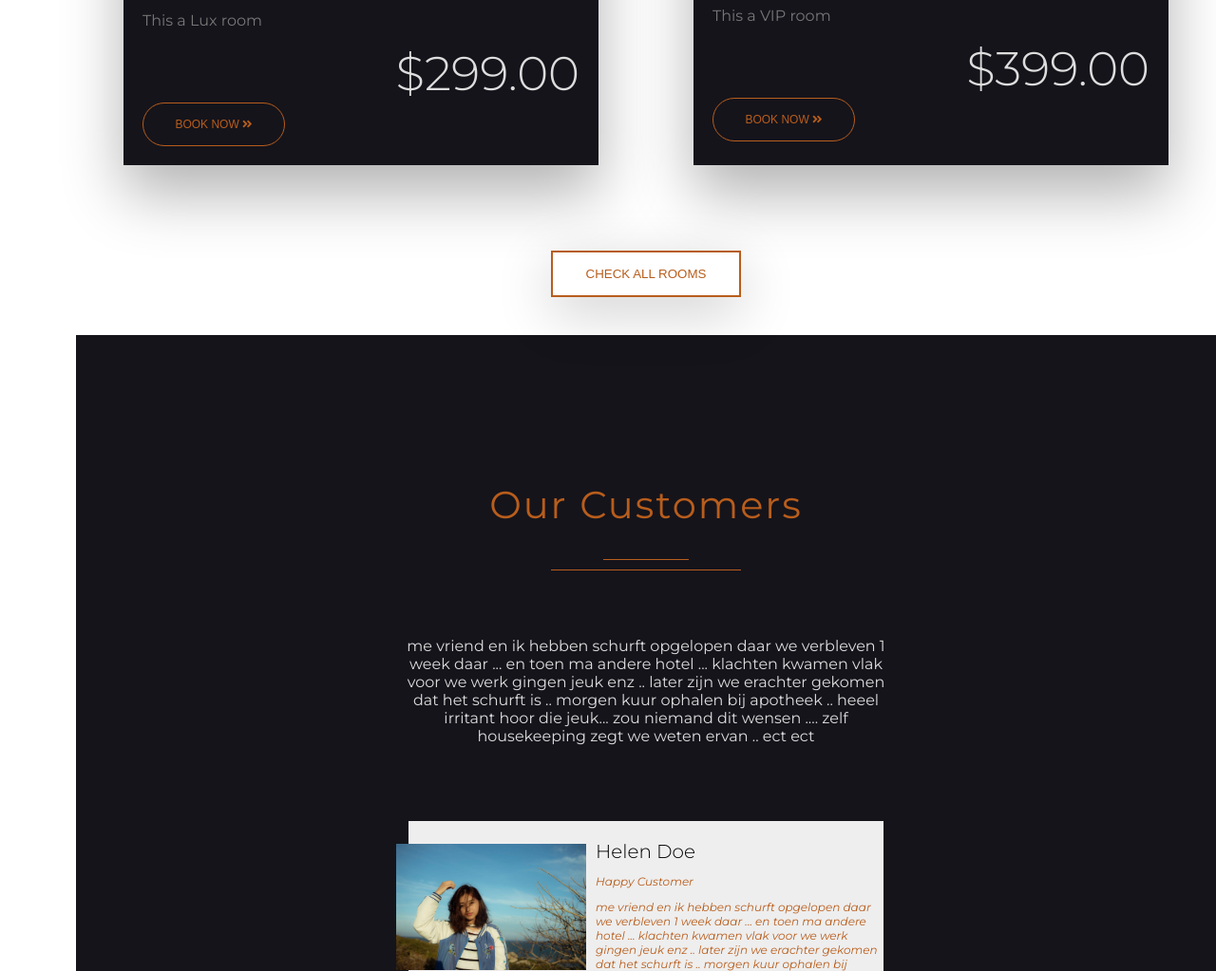
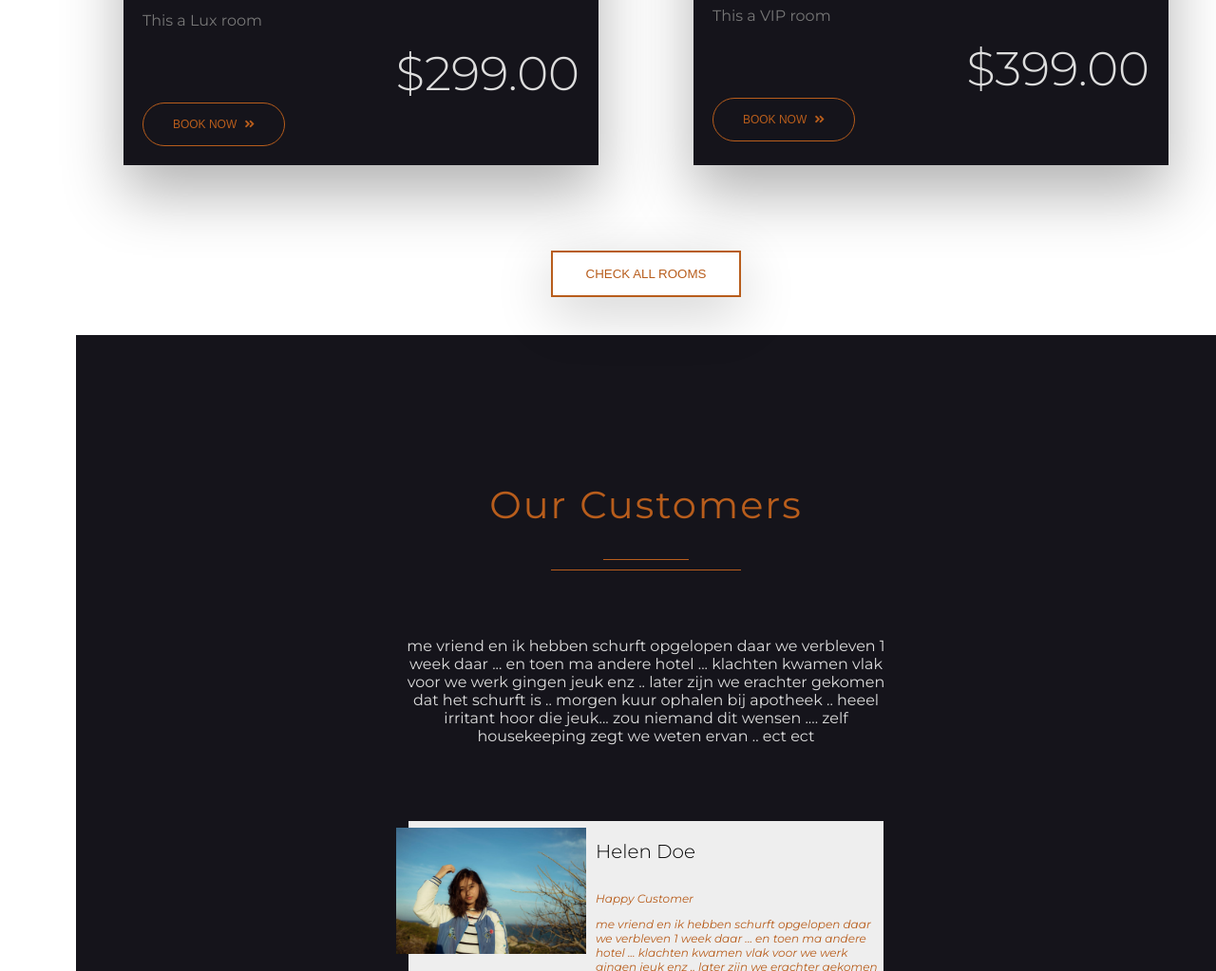
Before and after one commit to Rsaddique/Project-Grand-Hotel, a plain HTML site: page index.html in a window 1280 px wide. Shown: the part 2820-3843 px from the top of the page at 95% size. Drawn offline with Linux system fonts and the light colour scheme.

Commit message:
fixed errors in css

```diff
--- a/css/style.css
+++ b/css/style.css
@@ -199,7 +199,7 @@ navigation-link:hover {
 }
 .brand {
     display: flex;
-    pointer : cursor;
+    pointer-events: cursor;
 }
 .hotel-heading {
     font-weight: 400;
@@ -314,7 +314,7 @@ navigation-link:hover {
     cursor: pointer;
     color: #b85d1c;
 }
-    font-family: 'montserrat', sans-serif;
+    /* font-family: 'montserrat', sans-serif; */
 
 .btn-arrow {
     margin-left: .5rem;
@@ -586,7 +586,7 @@ navigation-link:hover {
         flex-direction: column;
         align-items: center;
     }
-    .customer-card: :first-child{
+    .customer-card :first-child{
         margin-bottom: 3rem;
     }
     .main-part {
```
